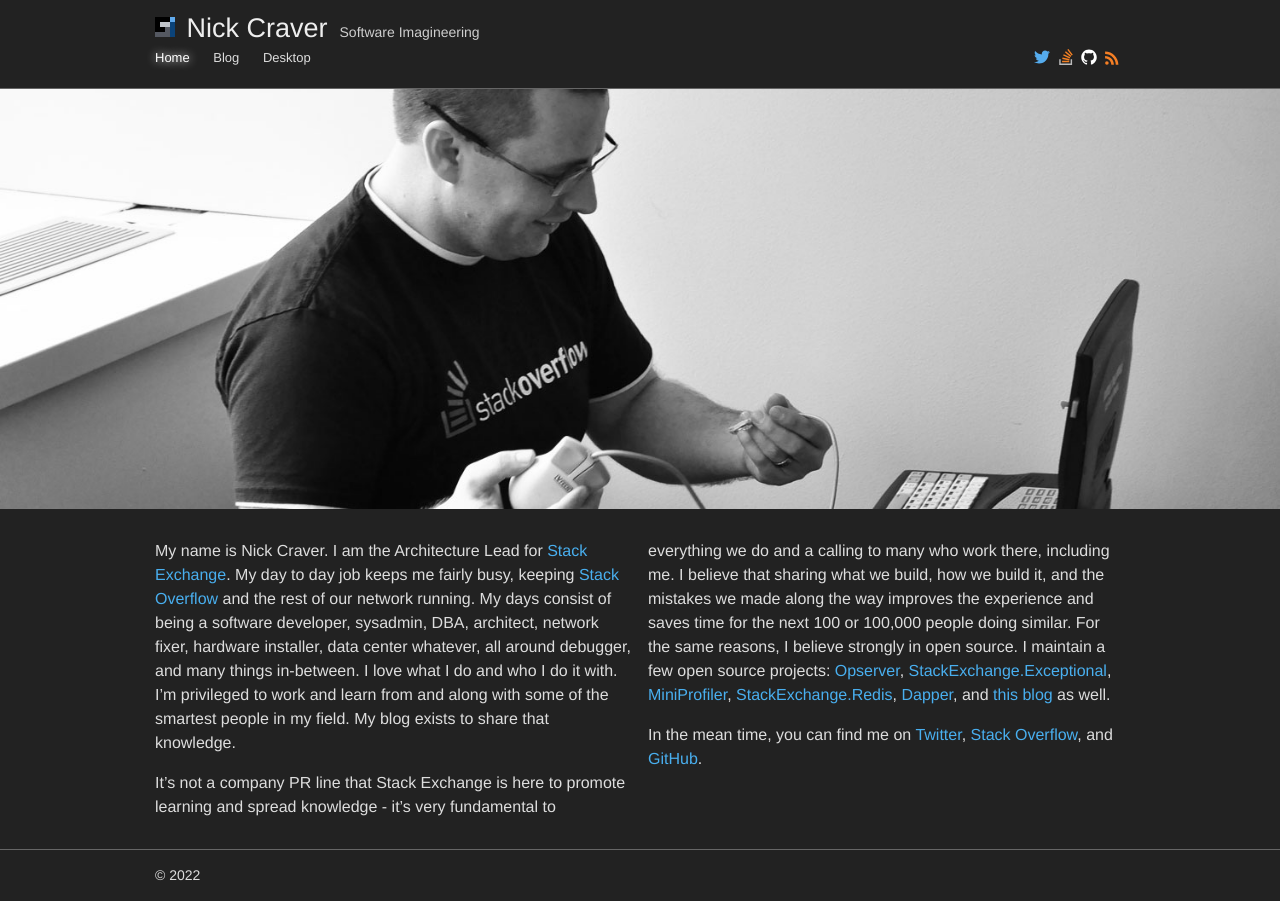
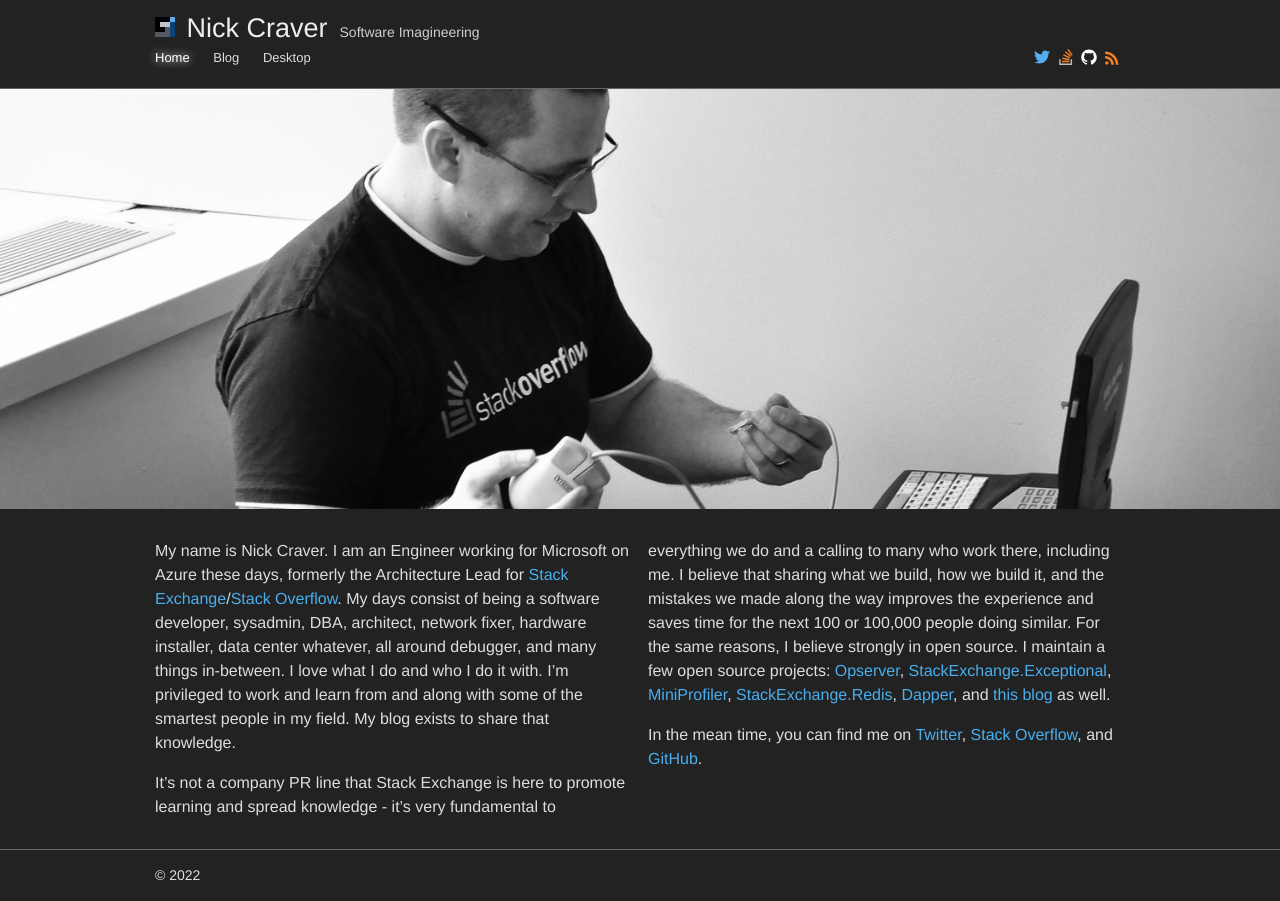
Before and after one commit to NickCraver/nickcraver.github.com, a Jekyll site: the page built from index.html, in a window 1280 px wide. Built offline with Jekyll 4.4.1, drawn with Linux system fonts in a browser that asks for light colours.

Commit message:
Update job desc!

```diff
--- a/_includes/about.md
+++ b/_includes/about.md
@@ -1,4 +1,4 @@
-My name is Nick Craver. I am the Architecture Lead for [Stack Exchange](https://stackexchange.com/). My day to day job keeps me fairly busy, keeping [Stack Overflow](https://stackoverflow.com/) and the rest of our network running. My days consist of being a software developer, sysadmin, DBA, architect, network fixer, hardware installer, data center whatever, all around debugger, and many things in-between. I love what I do and who I do it with. I'm privileged to work and learn from and along with some of the smartest people in my field. My blog exists to share that knowledge.
+My name is Nick Craver. I am an Engineer working for Microsoft on Azure these days, formerly the Architecture Lead for [Stack Exchange](https://stackexchange.com/)/[Stack Overflow](https://stackoverflow.com/). My days consist of being a software developer, sysadmin, DBA, architect, network fixer, hardware installer, data center whatever, all around debugger, and many things in-between. I love what I do and who I do it with. I'm privileged to work and learn from and along with some of the smartest people in my field. My blog exists to share that knowledge.
 
 It's not a company PR line that Stack Exchange is here to promote learning and spread knowledge - it's very fundamental to everything we do and a calling to many who work there, including me. I believe that sharing what we build, how we build it, and the mistakes we made along the way improves the experience and saves time for the next 100 or 100,000 people doing similar. For the same reasons, I believe strongly in open source. I maintain a few open source projects: [Opserver](https://github.com/Opserver/Opserver), [StackExchange.Exceptional](https://github.com/NickCraver/StackExchange.Exceptional), [MiniProfiler](https://github.com/MiniProfiler/dotnet), [StackExchange.Redis](https://github.com/StackExchange/StackExchange.Redis), [Dapper](https://github.com/StackExchange/Dapper/), and [this blog](https://github.com/NickCraver/nickcraver.github.com) as well.
 
```
